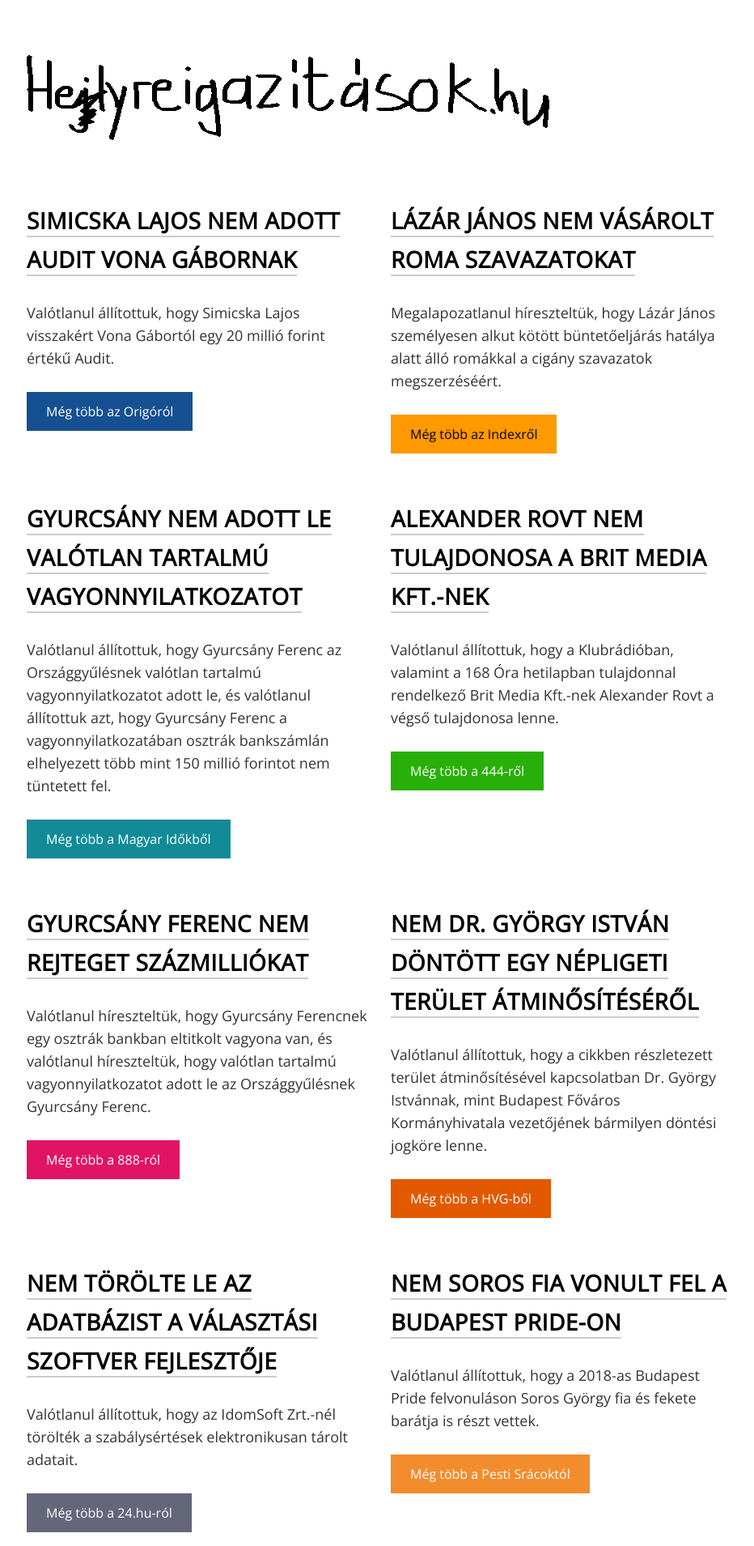
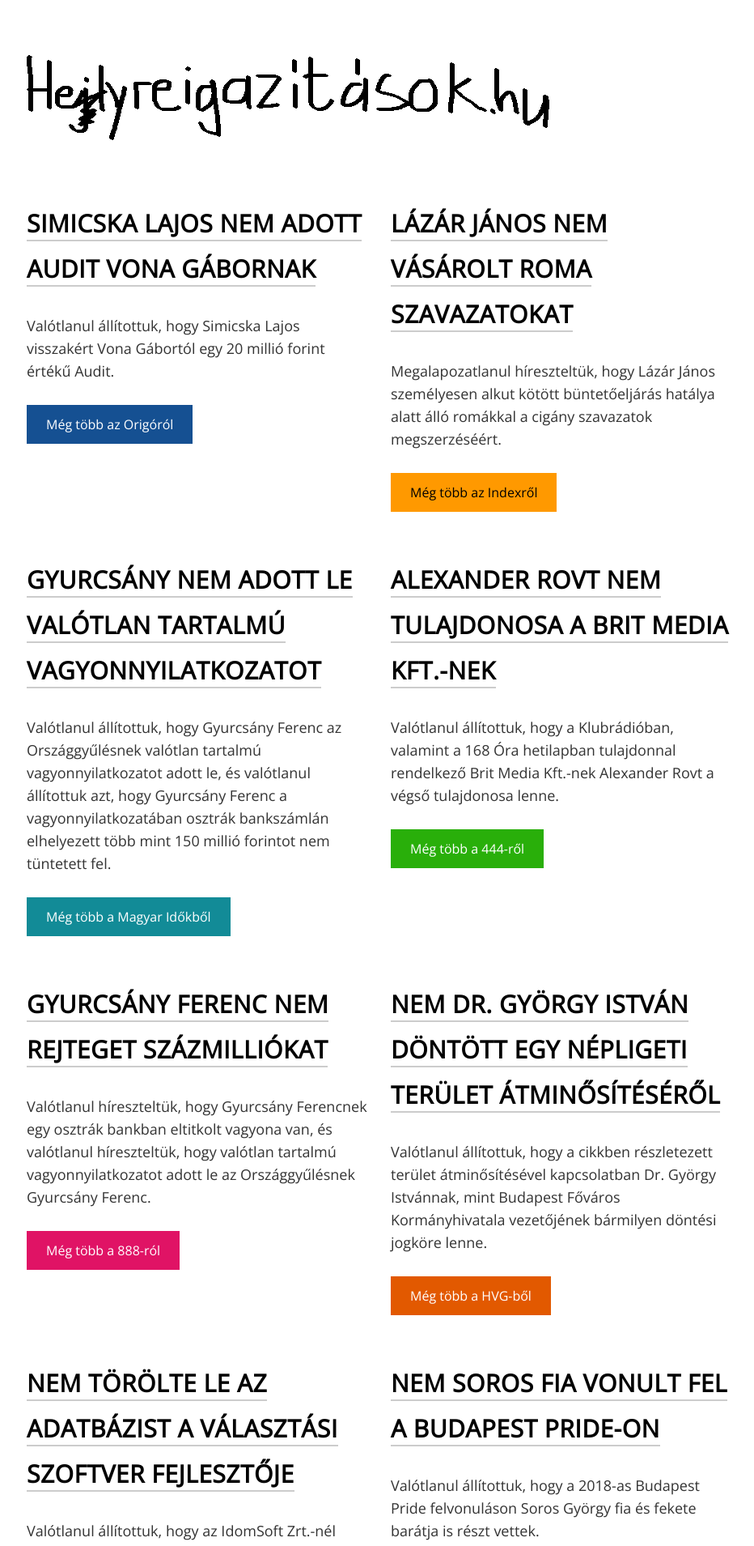
Before and after one commit to andormade/helyreigazitasok, a Jekyll site: the page built from index.html, in a window 1280 px wide. Shown: the top 1909 px of the page at 81% size, without its empty margins (171-1103 px from the left). Built offline with Jekyll 4.4.1, drawn with Linux system fonts in a browser that asks for light colours; the list of posts is cut into pages by our own code.

Commit message:
update design

```diff
--- a/_sass/_buttons.scss
+++ b/_sass/_buttons.scss
@@ -1,6 +1,8 @@
 @mixin bgColorWithHover($bgColor, $textColor) {
     background: $bgColor;
     color: $textColor;
+
+   // background: linear-gradient(to bottom, lighten($bgColor, 10%) 50%, $bgColor 50%);
 
     &:hover {
         background: lighten($bgColor, 10%);
--- a/_sass/_layout.scss
+++ b/_sass/_layout.scss
@@ -49,8 +49,8 @@ body, html {
 }
 
 h2 {
-    line-height: 48px;
-    font-size: 28px;
+    line-height: 56px;
+    font-size: 30px;
     font-family: 'Open Sans';
     margin: 0;
     display: inline;
```
